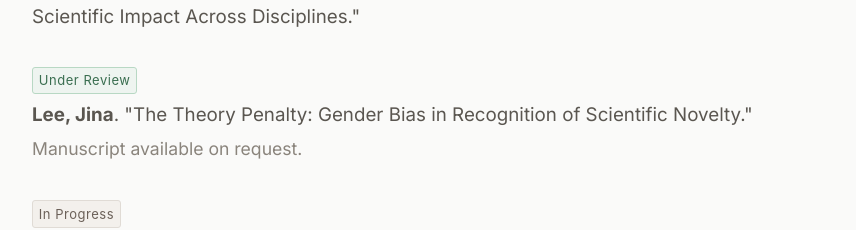
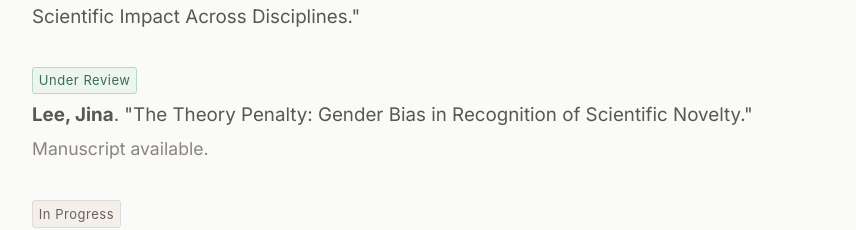
Before and after one commit to JinaLee-soc/jinalee-soc, a Next.js app: page /research in a window 1280 px wide. Shown: the part 860-1090 px from the top of the page, without its empty margins (138-994 px from the left). Built offline with nearby package versions, Linux system fonts and the light colour scheme.

Commit message:
Shorten manuscript note to "Manuscript available."
Co-Authored-By: Claude Sonnet 4.6 <noreply@anthropic.com>

```diff
--- a/src/content/research.ts
+++ b/src/content/research.ts
@@ -10,7 +10,7 @@ export interface ResearchPublication {
   citation: string
   status?: string
   journal?: string  // venue shown next to badge for non-published papers
-  note?: string     // secondary line, e.g. "Manuscript available on request."
+  note?: string     // secondary line, e.g. "Manuscript available."
   doi?: string      // DOI for published papers
 }
 
@@ -40,7 +40,7 @@ export const researchPrograms: ResearchProgram[] = [
         citation:
           'Lee, Jina. "The Theory Penalty: Gender Bias in Recognition of Scientific Novelty."',
         status: 'Under Review',
-        note: 'Manuscript available on request.',
+        note: 'Manuscript available.',
       },
       {
         citation:
@@ -92,7 +92,7 @@ export const researchPrograms: ResearchProgram[] = [
         citation:
           'Paik, Eugene T., Jina Lee, Erin Leahey, Russell Funk. "Divide and Conquer? How Partitioned Audiences Shape the Impact of Domain-Spanning Innovation."',
         status: 'Working Paper',
-        note: 'Manuscript available on request.',
+        note: 'Manuscript available.',
       },
       {
         citation:
```
